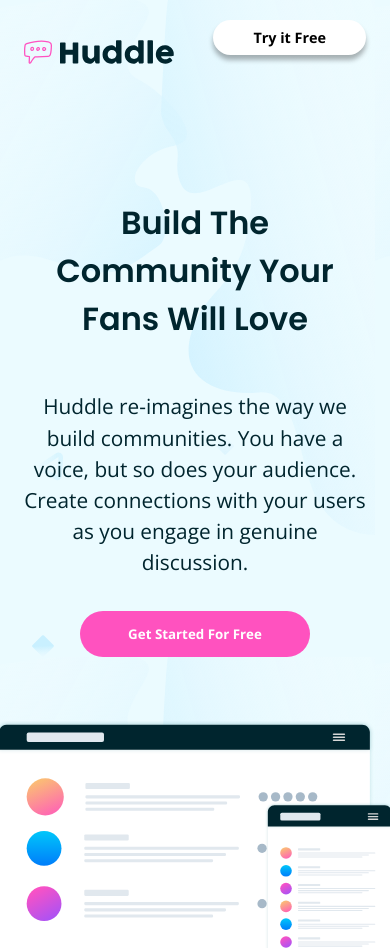
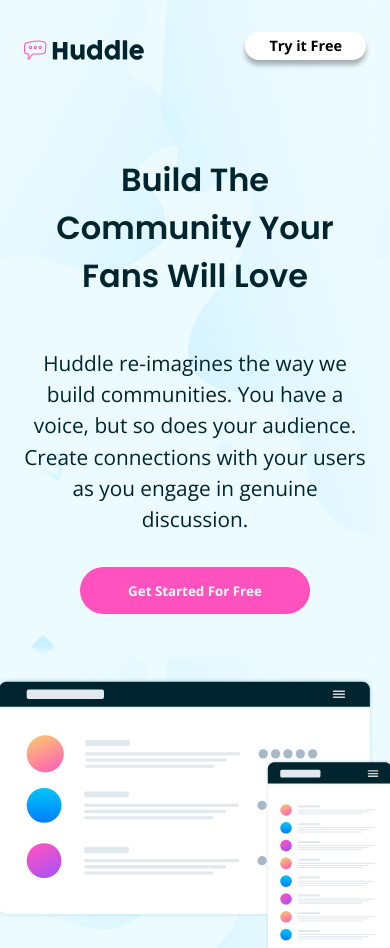
Before and after one commit to HumairaAisha/frontend-challenge, a plain HTML site: page vanilla-projects/huddle/huddle-page/index.html in a window 390 px wide. Shown: the top 948 px of the page. Drawn offline with nearby package versions, Linux system fonts and the light colour scheme.

Commit message:
view mobile updated

```diff
--- a/vanilla-projects/huddle/huddle-page/view.css
+++ b/vanilla-projects/huddle/huddle-page/view.css
@@ -1,6 +1,13 @@
 @media (max-width: 480px) {
    .container{
       width: 100%;
+   }
+   .head-btn{
+      padding: 0.3rem 1.5rem;
+      margin: -2rem 0 0 3rem;
+   }
+   .logo{
+      width: 120px;
    }
    .hero{
       display: flex;
@@ -78,7 +85,7 @@
    }
    .action-text{
       margin: 3rem 0 2rem 0;
-      font-size: 1.3rem;
+      font-size: 1.2rem;
       max-width: 500px;
    }
 
```
